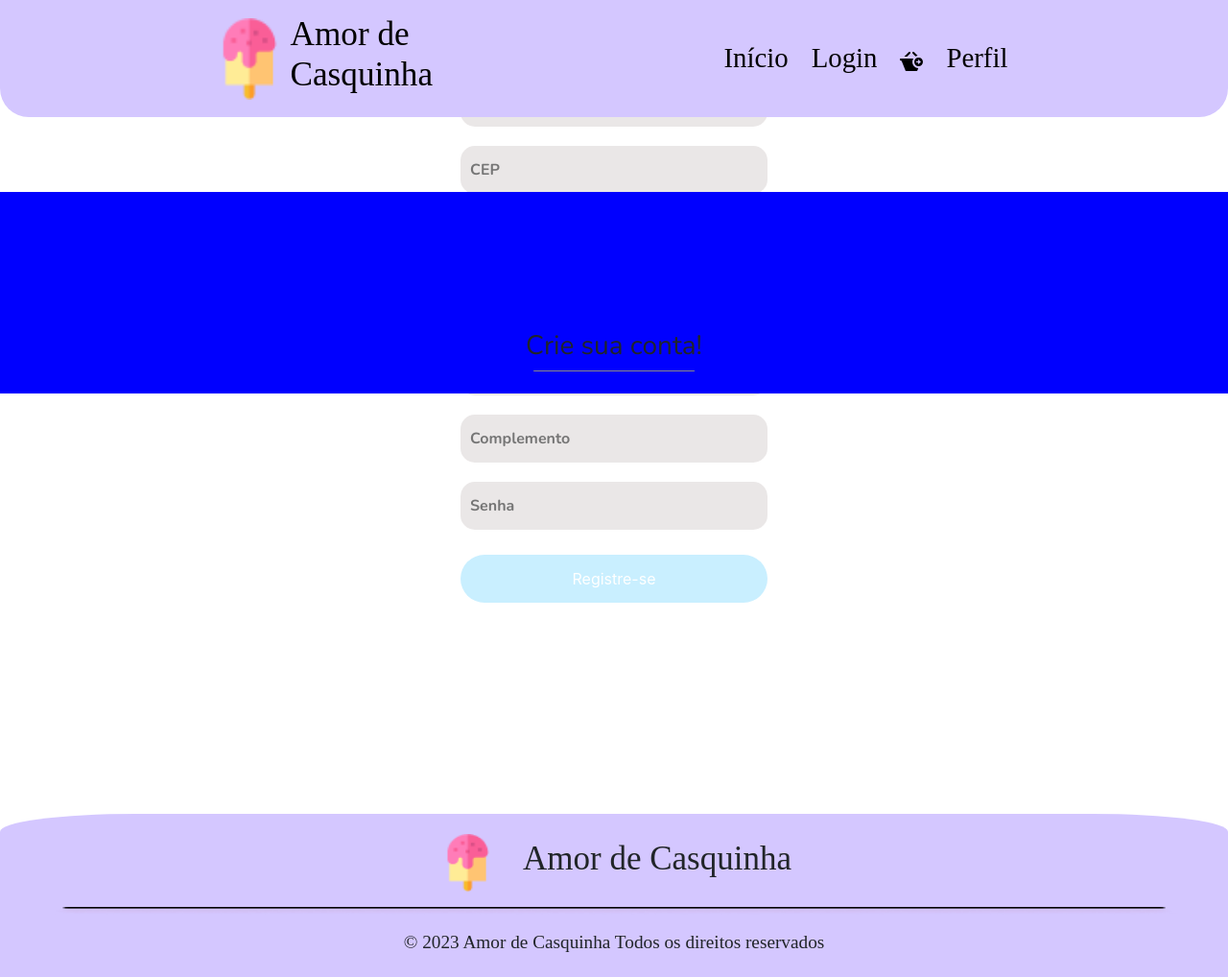
After one commit to gabrieIbarboza/ifsp-fullstack-amor-de-casquinha, a PHP site: page /registro.php in a window 1280 px wide. The commit adds this page. Shown: the whole page at 96% size. Run offline with PHP 8.4, Linux system fonts and the light colour scheme; some web fonts are replaced.

Commit message:
🔀 merge register

```diff
--- a/server/carrinho.php
+++ b/server/carrinho.php
@@ -5,12 +5,10 @@
     <meta http-equiv="X-UA-Compatible" content="IE=edge">
     <meta name="viewport" content="width=device-width, initial-scale=1.0">
     <title>Inicio</title>
-    <!--
     <link href="https://cdn.jsdelivr.net/npm/bootstrap@5.3.2/dist/css/bootstrap.min.css" rel="stylesheet" integrity="sha384-T3c6CoIi6uLrA9TneNEoa7RxnatzjcDSCmG1MXxSR1GAsXEV/Dwwykc2MPK8M2HN" crossorigin="anonymous">
     <link rel="stylesheet" href="https://stackpath.bootstrapcdn.com/bootstrap/4.1.3/css/bootstrap.min.css" integrity="sha384-MCw98/SFnGE8fJT3GXwEOngsV7Zt27NXFoaoApmYm81iuXoPkFOJwJ8ERdknLPMO" crossorigin="anonymous">
     <link rel="stylesheet" href="style/CabecalhoRodape.css">
     <link rel="stylesheet" href="style/carrinhoS.css">
--->
 </head>
 <body>
     <?php
--- a/server/components/footer.php
+++ b/server/components/footer.php
@@ -6,7 +6,7 @@
         </div>
         <img src="images/Rectangle 1048.png" class="pt-3 linha">
         <div class="text-center">
-            <p>2023 Amor de Casquinha Todos os direitos reservados</p>
+            <p>&copy; 2023 Amor de Casquinha Todos os direitos reservados</p>
         </div>
     </div>
 </footer>
--- a/server/config/createPedido.php
+++ b/server/config/createPedido.php
@@ -1,7 +1,4 @@
 <?php
-session_start();
-require_once 'config/config.php';
-
 if(isset($_POST["notaFiscal"]) && isset($_SESSION["cartArray"]))
 {
     //Criar pedido
--- a/server/config/userMock.php
+++ b/server/config/userMock.php
@@ -1,5 +1,7 @@
 <?php
 $_SESSION["userEmail"] = 'clienteteste@gmail.com';
+$_SESSION["userName"] = 'Cliente Teste';
+$_SESSION["userTel"] = '11999999999';
 $_SESSION["userCep"] = '00000-777';
 $_SESSION["userRua"] = 'Minha Rua';
 $_SESSION["userNum"] = 1234;
--- a/server/login.php
+++ b/server/login.php
@@ -19,9 +19,9 @@
     </div>
     <main>
         <div class="d-flex justify-content-center align-items-center">
-            <form action="" method="post" class="d-flex flex-column my-4 formu">
-                <input type="text" name="usuario" placeholder="Usuário">
-                <input type="text" name="senha" placeholder="Senha">
+            <form action="" method="post" class="d-flex flex-column formu">
+                <input type="email" name="email" placeholder="E-mail" required>
+                <input type="password" name="senha" placeholder="Senha" required>
                 <input type="submit" value="Login">
             </form>
         </div>
--- /dev/null
+++ b/server/registro.php
@@ -0,0 +1,55 @@
+<!DOCTYPE html>
+<html lang="pt-br">
+<head>
+    <meta charset="UTF-8">
+    <meta http-equiv="X-UA-Compatible" content="IE=edge">
+    <meta name="viewport" content="width=device-width, initial-scale=1.0">
+    <title>Inicio</title>
+    <link href="https://cdn.jsdelivr.net/npm/bootstrap@5.3.2/dist/css/bootstrap.min.css" rel="stylesheet" integrity="sha384-T3c6CoIi6uLrA9TneNEoa7RxnatzjcDSCmG1MXxSR1GAsXEV/Dwwykc2MPK8M2HN" crossorigin="anonymous">
+    <link rel="stylesheet" href="https://stackpath.bootstrapcdn.com/bootstrap/4.1.3/css/bootstrap.min.css" integrity="sha384-MCw98/SFnGE8fJT3GXwEOngsV7Zt27NXFoaoApmYm81iuXoPkFOJwJ8ERdknLPMO" crossorigin="anonymous">
+    <link rel="stylesheet" href="style/CabecalhoRodape.css">
+    <link rel="stylesheet" href="style/loginS.css">
+    <link rel="stylesheet" href="style/forms.css">
+</head>
+<body class="d-flex flex-column min-vh-100">
+    <?php
+        include_once 'components/header.php';
+    ?>
+    <header class="text-center registro" style="margin: 200px auto 150px auto">
+        <div class="titulo d-flex align-items-center justify-content-center flex-column">
+            <h3>Crie sua conta!</h3>
+            <img src="images/Rectangle 1.png">
+        </div>
+    </header>
+    <main class="flex-grow-1 d-flex justify-content-center align-items-center">
+        <form action="config/getInfo.php" method="post" class="d-flex flex-column my-4 formu">
+            <input type="text" name="nome" maxlength="50" placeholder="Nome" required>
+            <input type="email" name="email" maxlength="60" placeholder="Email" required>
+            <input type="tel" name="telefone" <?php //pattern="\([0-9]{2}\)[0-9]{5}-[0-9]{4}" ?> maxlength="25" placeholder="Telefone" required>
+            <input type="text" name="cep" <?php //pattern="[0-9]{5}-[0-9]{3}" ?> maxlength="20" placeholder="CEP" required>
+            <input type="text" name="rua" maxlength="100" placeholder="Rua" required>
+            <input type="text" name="bairro" maxlength="45" placeholder="Bairro" required>
+            <input type="number" name="numero" placeholder="Número do Endereço" required>
+            <input type="text" name="complemento" maxlength="15" placeholder="Complemento" required>
+            <input type="password" name="senha" maxlength="255" placeholder="Senha" required>
+            <input type="submit" value="Registre-se" class="btn btn-primary mt-3">
+
+        </form>
+    </main>
+
+<footer class="registro">
+    <div class="conteiner-fluid d-flex justify-content-center rodape align-items-center flex-column">
+        <div class="d-flex flex-row justify-content-around align-items-center">
+            <img src="images/image 1.png" alt="Logo Amor de Casquinha" class="pe-4 logo">
+            <h3>Amor de Casquinha</h3>
+        </div>
+        <img src="images/Rectangle 1048.png" class="pt-3 linha">
+        <div class="text-center">
+            <p> &copy; 2023 Amor de Casquinha Todos os direitos reservados</p>
+        </div>
+    </div>
+</footer>
+
+<script src="script/header.js"></script>
+</body>
+</html>
--- /dev/null
+++ b/server/style/forms.css
@@ -0,0 +1,27 @@
+
+header.login {
+    margin-top: 100px;
+}
+
+input {
+    margin: 10px 0;
+    background-color: rgba(234, 231, 231, 1);
+    height: 50px;
+    width: 320px;
+    padding-left: 10px;
+    font-family: var(--Nunito);
+    font-weight: bold;
+    border-radius: 15px;
+    border: none;
+}
+
+footer.registro {
+    margin-top: 300px;
+}
+
+
+@media (max-width: 600px) {
+    header {
+        margin-top: 200px;
+    }
+}
```
Also changed, not shown: server/config/getInfo.php (added, +57 -0 lines), server/config/getPedidos.php (+8 -1 lines), server/sobre.php (+10 -9 lines).
